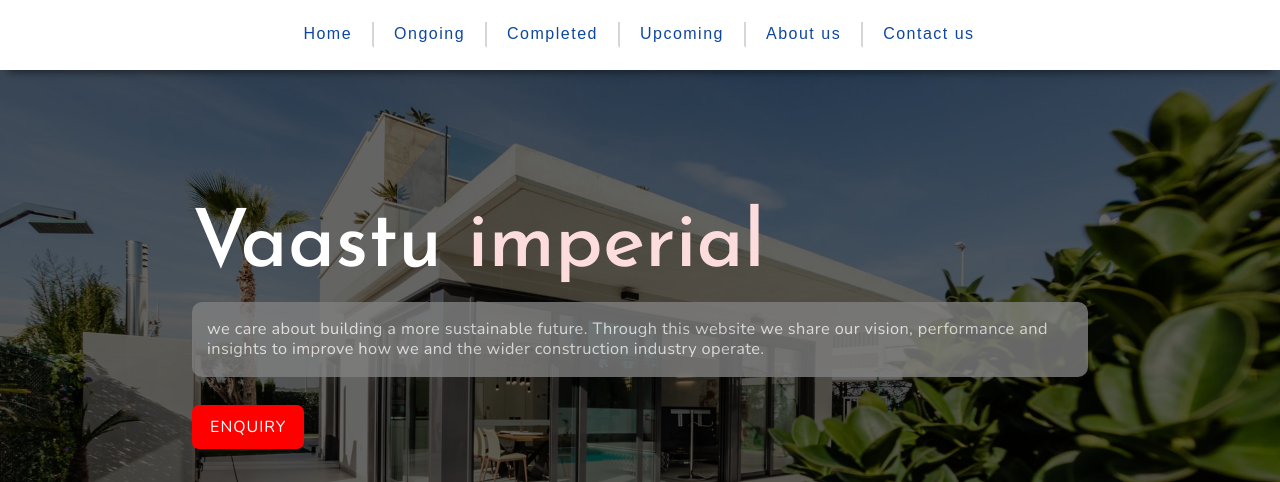
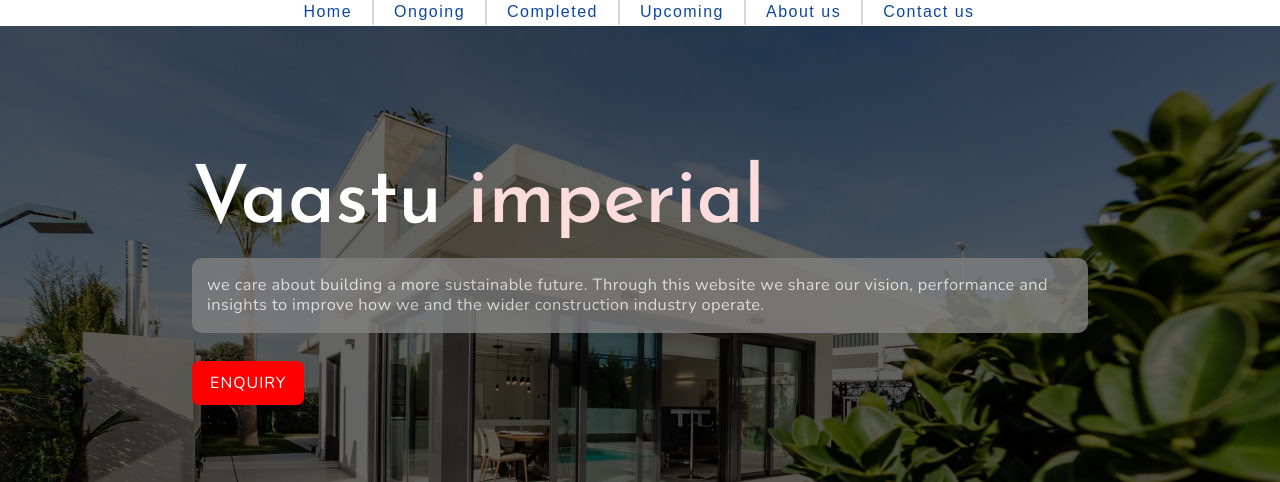
Before and after one commit to RishiAnand15/vaastu, a plain HTML site: page index.html in a window 1280 px wide. Shown: the top 482 px of the page. Drawn offline with nearby package versions, Linux system fonts and the light colour scheme.

Commit message:
Update index-style.css
hm kr diye h

```diff
--- a/assets/css/index style/index-style.css
+++ b/assets/css/index style/index-style.css
@@ -1,4 +1,4 @@
-#nav-container {
+/* #nav-container {
 	position: relative;
 	width: 100%;
 	height: 70px;
@@ -7,7 +7,7 @@
 	top: 0;
 	z-index: 999;
 	box-shadow: 0px 10px 8px -8px rgba(8, 8, 8, 0.568);
-}
+} */
 
 .link {
 	padding: 0 20px;
```
